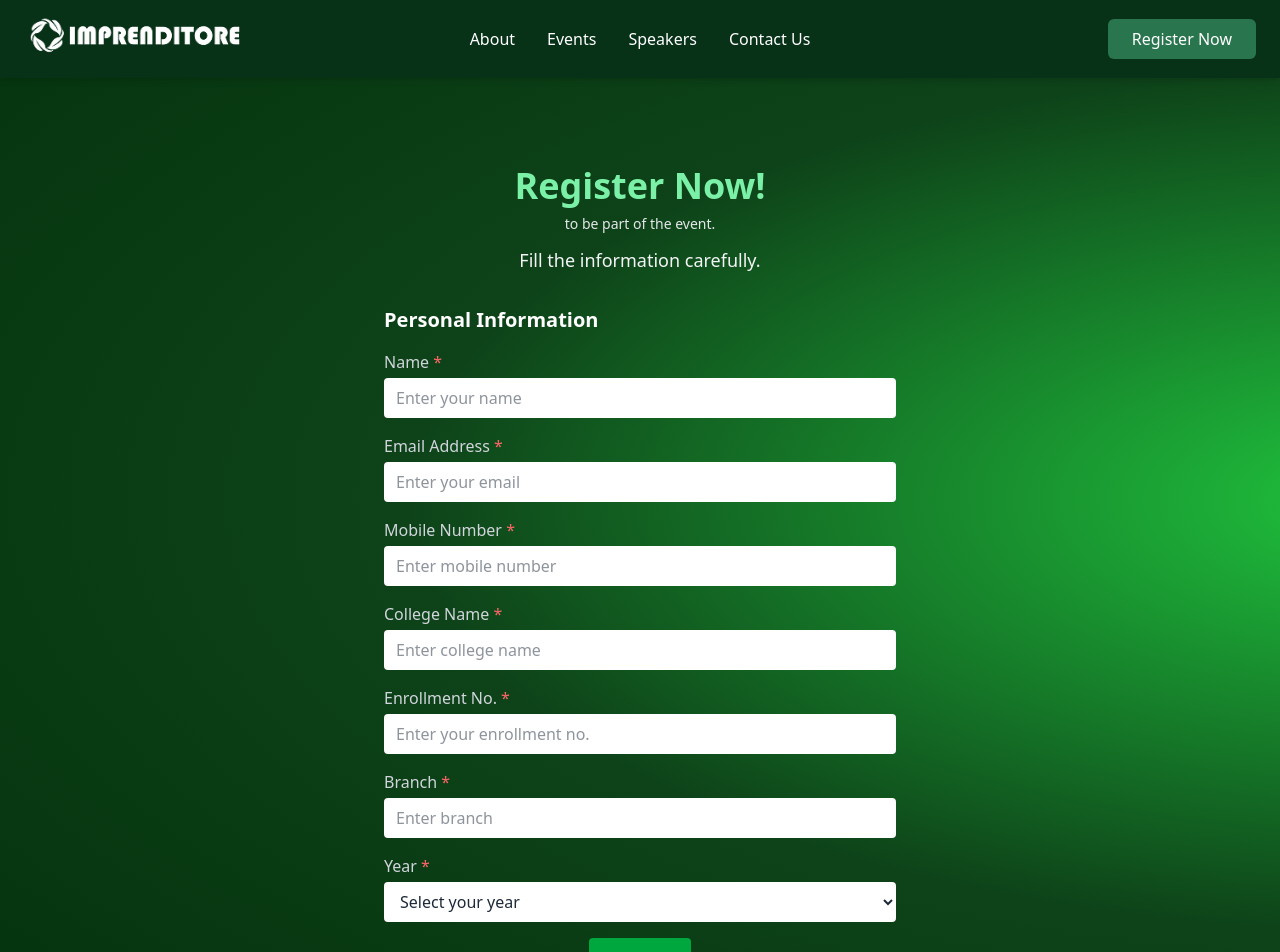
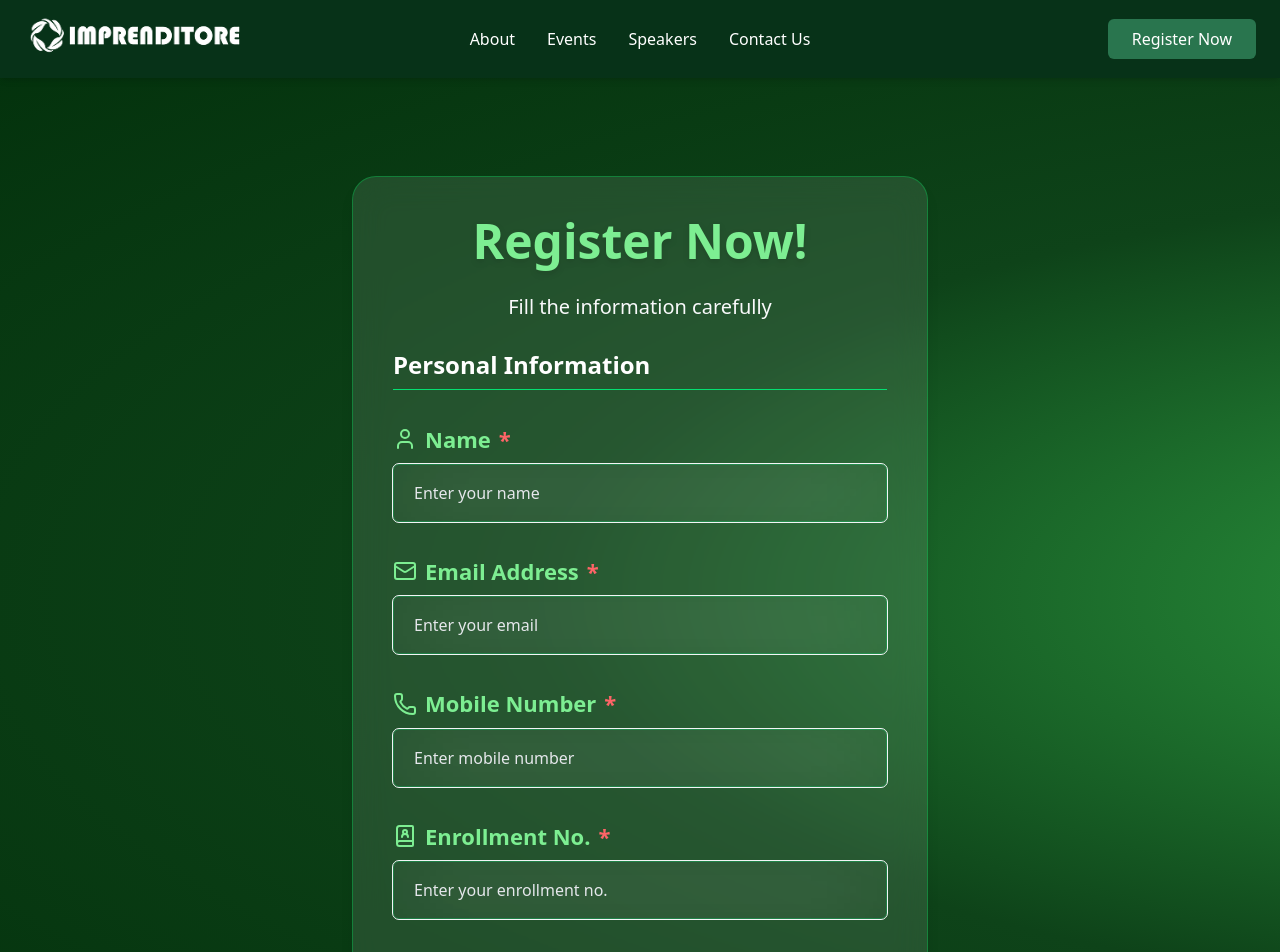
Before and after one commit to TechEcellRGPV/Imprenditore-4.0, a Next.js app: page /register in a window 1280 px wide. Shown: the top 952 px of the page. Built offline with nearby package versions, Linux system fonts and the light colour scheme.

Commit message:
Updated register page

```diff
--- a/src/app/register/page.js
+++ b/src/app/register/page.js
@@ -4,6 +4,7 @@ import Footer from "../../components/footer";
 import Header from "../../components/header";
 import { set } from "mongoose";
 import { toast } from "sonner";
+import { User, Mail, Phone, BookUser } from "lucide-react";
 
 function RegistrationForm() {
   const [formData, setFormData] = useState({
@@ -57,22 +58,33 @@ function RegistrationForm() {
   return (
     <>
       <Header />
-      <div className="min-h-screen pt:[6vmax] sm:pt-[2vmax] bg-radial-[at_110%_45%] from-[#20c53e] via-[#0e4319] to-[#02300b] flex flex-col justify-center items-center">
-        <div className="w-full max-w-xl p-8 py-27 rounded-lg">
-          <div className="text-center m-8">
-            <h1 className="text-4xl font-bold text-green-300 mb-2">Register Now!</h1>
-            <p className="text-gray-200 text-sm">to be part of the event.</p>
-            <p className="text-gray-100 mt-3 text-lg">Fill the information carefully.</p>
+      <div className="min-h-screen px-4 py-8 sm:px-6 lg:px-8 pt-[10vmax] pb-[5vmax] bg-radial-[at_140%_50%] from-[#2fa444] via-[#0e4319] to-[#02300b] flex flex-col justify-center items-center backdrop-blur-3xl">
+        <div className="w-[95%] sm:w-full max-w-xl my-8 sm:my-12 p-6 sm:p-10 rounded-3xl bg-white/10 border border-green-500/40 shadow-lg backdrop-blur-lg">
+          <div className="text-center mb-7">
+            <h1 className="text-4xl sm:text-5xl font-extrabold text-[#7DEE92] mb-7 drop-shadow-md">
+              Register Now!
+            </h1>
+            <p className="text-gray-100 text-base sm:text-lg px-0">
+            </p>
+            <p className="text-gray-50 mt-1 text-lg sm:text-xl font-medium">
+              Fill the information carefully
+            </p>
           </div>
 
           <form onSubmit={handleSubmit}>
-            <div className="mb-6">
-              <h2 className="text-xl font-semibold text-white mb-4">Personal Information</h2>
+            <div>
+              <h2 className="text-xl sm:text-2xl font-bold text-white mb-8 border-b border-green-400 pb-2">
+                Personal Information
+              </h2>
 
-              {/** Name */}
-              <div className="mb-4">
-                <label htmlFor="name" className="block text-gray-300 mb-1">
-                  Name <span className="text-red-400">*</span>
+              {/* Name */}
+              <div className="mb-8">
+                <label
+                  htmlFor="name"
+                  className="text-[#7DEE92] text-lg sm:text-[22px] font-semibold mb-2 flex items-center gap-2"
+                >
+                  <User className="w-5 h-5 sm:w-6 sm:h-6" /> Name{" "}
+                  <span className="text-red-400">*</span>
                 </label>
                 <input
                   type="text"
@@ -81,15 +93,19 @@ function RegistrationForm() {
                   value={formData.name}
                   onChange={handleChange}
                   placeholder="Enter your name"
-                  className="w-full px-3 py-2 rounded bg-white text-gray-800"
+                  className="w-full px-4 py-3 sm:px-5 sm:py-4 rounded-md bg-transparent outline-1 text-gray-100 placeholder-gray-200 focus:outline-none focus:ring-2 focus:ring-green-400 transition duration-200 backdrop-blur-2xl border border-green-400/30"
                   required
                 />
               </div>
 
-              {/** Email */}
-              <div className="mb-4">
-                <label htmlFor="email" className="block text-gray-300 mb-1">
-                  Email Address <span className="text-red-400">*</span>
+              {/* Email */}
+              <div className="mb-8">
+                <label
+                  htmlFor="email"
+                  className="text-[#7DEE92] text-lg sm:text-[22px] font-semibold mb-2 flex items-center gap-2"
+                >
+                  <Mail className="w-5 h-5 sm:w-6 sm:h-6" /> Email Address{" "}
+                  <span className="text-red-400">*</span>
                 </label>
                 <input
                   type="email"
@@ -98,15 +114,19 @@ function RegistrationForm() {
                   value={formData.email}
                   onChange={handleChange}
                   placeholder="Enter your email"
-                  className="w-full px-3 py-2 rounded bg-white text-gray-800"
+                  className="w-full px-4 py-3 sm:px-5 sm:py-4 rounded-md bg-transparent outline-1 text-gray-100 placeholder-gray-200 focus:outline-none focus:ring-2 focus:ring-green-400 transition duration-200 backdrop-blur-2xl border border-green-400/30"
                   required
                 />
               </div>
 
-              {/** Mobile */}
-              <div className="mb-4">
-                <label htmlFor="mobileNo" className="block text-gray-300 mb-1">
-                  Mobile Number <span className="text-red-400">*</span>
+              {/* Mobile */}
+              <div className="mb-8">
+                <label
+                  htmlFor="mobileNo"
+                  className="text-[#7DEE92] text-lg sm:text-[22px] font-semibold mb-2 flex items-center gap-2"
+                >
+                  <Phone className="w-5 h-5 sm:w-6 sm:h-6" /> Mobile Number{" "}
+                  <span className="text-red-400">*</span>
                 </label>
                 <input
                   type="tel"
@@ -115,32 +135,19 @@ function RegistrationForm() {
                   value={formData.mobileNo}
                   onChange={handleChange}
                   placeholder="Enter mobile number"
-                  className="w-full px-3 py-2 rounded bg-white text-gray-800"
+                  className="w-full px-4 py-3 sm:px-5 sm:py-4 rounded-md bg-transparent outline-1 text-gray-100 placeholder-gray-200 focus:outline-none focus:ring-2 focus:ring-green-400 transition duration-200 backdrop-blur-2xl border border-green-400/30"
                   required
                 />
               </div>
 
-              {/** College */}
-              <div className="mb-4">
-                <label htmlFor="collegeName" className="block text-gray-300 mb-1">
-                  College Name <span className="text-red-400">*</span>
-                </label>
-                <input
-                  type="text"
-                  id="collegeName"
-                  name="collegeName"
-                  value={formData.collegeName}
-                  onChange={handleChange}
-                  placeholder="Enter college name"
-                  className="w-full px-3 py-2 rounded bg-white text-gray-800"
-                  required
-                />
-              </div>
-
-              {/** Enrollment */}
-              <div className="mb-4">
-                <label htmlFor="enrollment" className="block text-gray-300 mb-1">
-                  Enrollment No. <span className="text-red-400">*</span>
+              {/* Enrollment */}
+              <div className="mb-10 sm:mb-16">
+                <label
+                  htmlFor="enrollment"
+                  className="text-[#7DEE92] text-lg sm:text-[22px] font-semibold mb-2 flex items-center gap-2"
+                >
+                  <BookUser className="w-5 h-5 sm:w-6 sm:h-6" /> Enrollment No.{" "}
+                  <span className="text-red-400">*</span>
                 </label>
                 <input
                   type="text"
@@ -149,70 +156,43 @@ function RegistrationForm() {
                   value={formData.enrollment}
                   onChange={handleChange}
                   placeholder="Enter your enrollment no."
-                  className="w-full px-3 py-2 rounded bg-white text-gray-800"
+                  className="w-full px-4 py-3 sm:px-5 sm:py-4 rounded-md bg-transparent outline-1 text-gray-100 placeholder-gray-200 focus:outline-none focus:ring-2 focus:ring-green-400 transition duration-200 backdrop-blur-2xl border border-green-400/30"
                   required
                 />
               </div>
-
-              {/** Branch */}
-              <div className="mb-4">
-                <label htmlFor="branch" className="block text-gray-300 mb-1">
-                  Branch <span className="text-red-400">*</span>
-                </label>
-                <input
-                  type="text"
-                  id="branch"
-                  name="branch"
-                  value={formData.branch}
-                  onChange={handleChange}
-                  placeholder="Enter branch"
-                  className="w-full px-3 py-2 rounded bg-white text-gray-800"
-                  required
-                />
-              </div>
-
-              {/** Year */}
-              <div className="mb-4">
-                <label htmlFor="year" className="block text-gray-300 mb-1">
-                  Year <span className="text-red-400">*</span>
-                </label>
-                <select
-                  id="year"
-                  name="year"
-                  value={formData.year}
-                  onChange={handleChange}
-                  className="w-full px-3 py-2 rounded bg-white text-gray-800"
-                  required
-                >
-                  <option value="" disabled>
-                    Select your year
-                  </option>
-                  <option>1st year</option>
-                  <option>2nd year</option>
-                  <option>3rd year</option>
-                  <option>4th year</option>
-                </select>
             </div>
 
             <div className="text-center">
-                <button type="submit" className="bg-green-600 cursor-pointer text-white py-2 px-6 rounded">
+              <button
+                type="submit"
+                disabled={loader}
+                className="bg-[#29754E] hover:bg-green-700 transition duration-300 ease-in-out cursor-pointer text-white py-2 px-6 sm:py-3 sm:px-7 rounded-md text-base sm:text-lg font-bold shadow-lg transform hover:scale-105 focus:outline-none focus:ring-2 focus:ring-green-400 focus:ring-offset-2 focus:ring-offset-[#0e4319]"
+              >
                 {loader ? (
                   <svg
-                      className="animate-spin h-5 w-5 mr-3 text-white inline-block"
+                    className="animate-spin h-5 w-5 sm:h-6 sm:w-6 mr-2 sm:mr-3 text-white inline-block"
                     xmlns="http://www.w3.org/2000/svg"
+                    fill="none"
                     viewBox="0 0 24 24"
                   >
+                    <circle
+                      className="opacity-25"
+                      cx="12"
+                      cy="12"
+                      r="10"
+                      stroke="currentColor"
+                      strokeWidth="4"
+                    ></circle>
                     <path
+                      className="opacity-75"
                       fill="currentColor"
-                        d="M12 1a11 11 0 1 0 11 11A11.012 11.012 0 0 0 12 1zm0 20a9 9 0 1 1 9-9A9.01 9.01 0 0 1 12 21z"
-                      />
+                      d="M4 12a8 8 0 018-8V0C5.373 0 0 5.373 0 12h4zm2 5.291A7.962 7.962 0 014 12H0c0 3.042 1.135 5.824 3 7.938l3-2.647z"
+                    ></path>
                   </svg>
                 ) : (
                   "Submit"
                 )}
-
               </button>
-              </div>
             </div>
           </form>
         </div>
```
Lines whose indentation alone changed are shown as unchanged.
